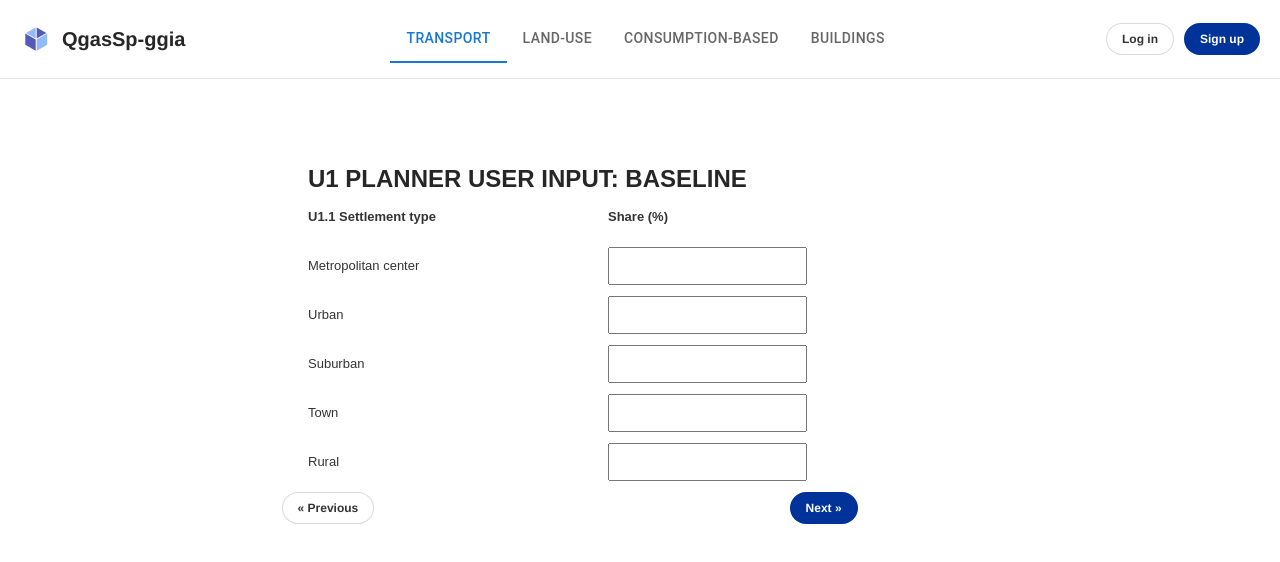
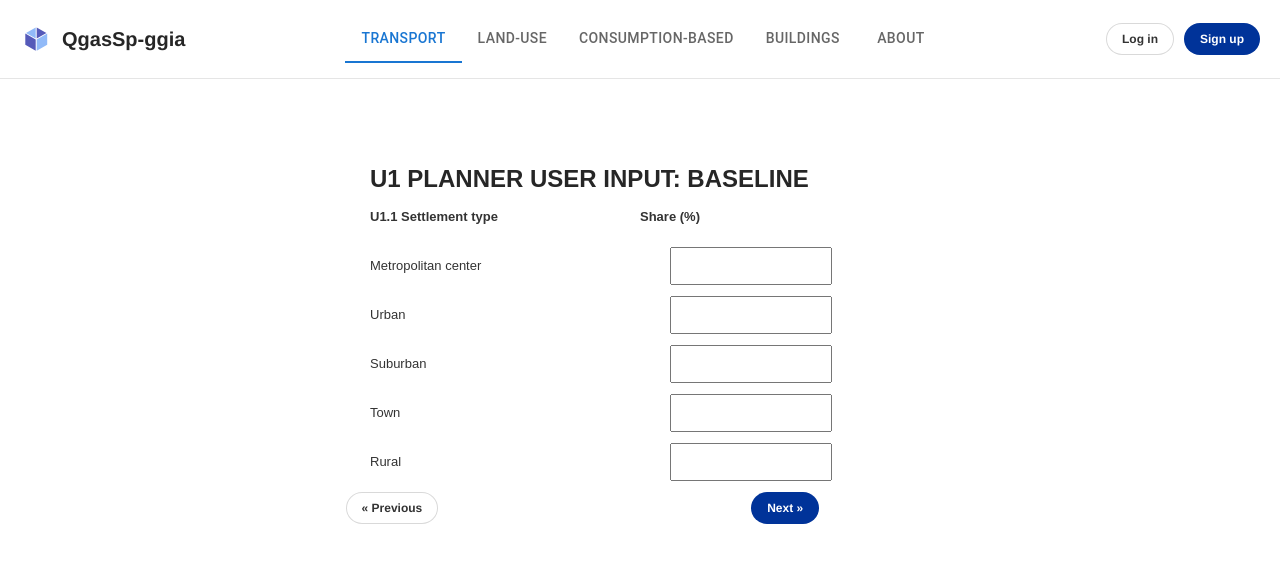
Before and after one commit to QGasSP/ggia-frontend, a React (Create React App) app in the folder frontend_qgassp/: page /settlement in a window 1280 px wide. Shown: the top 562 px of the page. Built offline with nearby package versions, Linux system fonts and the light colour scheme.

Commit message:
[Previous and Next Buttons] update

```diff
--- a/frontend_qgassp/src/components/Settlement.jsx
+++ b/frontend_qgassp/src/components/Settlement.jsx
@@ -166,7 +166,7 @@ export const Settlement = ({
                   />
                 </div>
 
-                <div className="backButton">
+                <div className="backStart">
                   <Button
                     size="small"
                     value="backStartPage"
--- a/frontend_qgassp/src/components/TabsEmission.jsx
+++ b/frontend_qgassp/src/components/TabsEmission.jsx
@@ -59,6 +59,7 @@ export const TabsEmission = () => {
         <Tab value="land_use" label="Land-use" />
         <Tab value="consumption_based" label="Consumption-based" />
         <Tab value="buildings" label="Buildings" />
+        <Tab value="about" label="About" />
       </Tabs>
     </Box>
   );
--- a/frontend_qgassp/src/css/u1planner.css
+++ b/frontend_qgassp/src/css/u1planner.css
@@ -35,7 +35,7 @@ section h2 {
 }
 section label {
   display: inline-block;
-  width: 300px;
+  width: 50%;
 }
 section input,
 select {
@@ -122,9 +122,14 @@ section div {
   left: 22%;
 }
 
+.backStart {
+  position: absolute;
+  left: 27%;
+}
+
 .nextU1Button {
   position: absolute;
-  right: 33%;
+  right: 36%;
 }
 
 .nextU2Button {
@@ -134,8 +139,9 @@ section div {
 
 .settlement_main {
   padding: 2.5rem;
-  width: 60%;
+  width: 50%;
   margin: 0 auto;
+
 }
 .settle_label {
   font-size: 1 rem;
```
